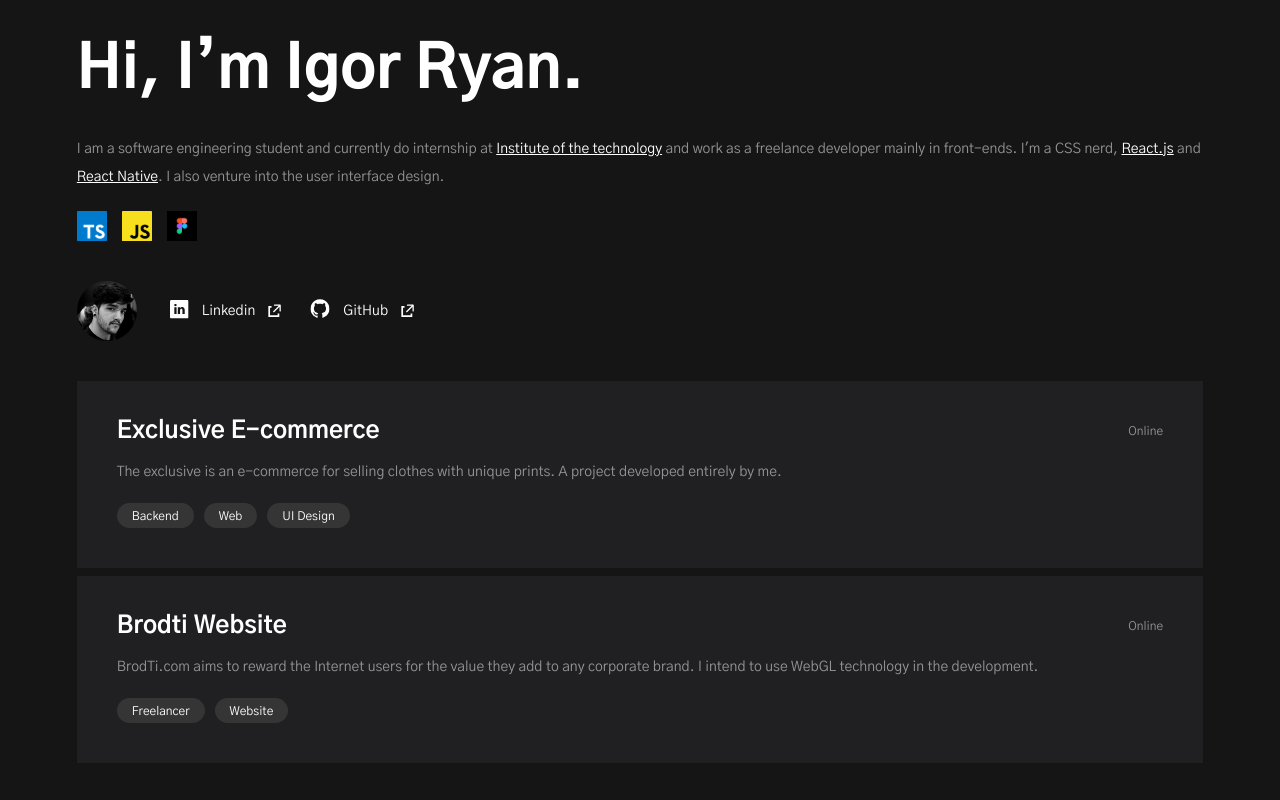
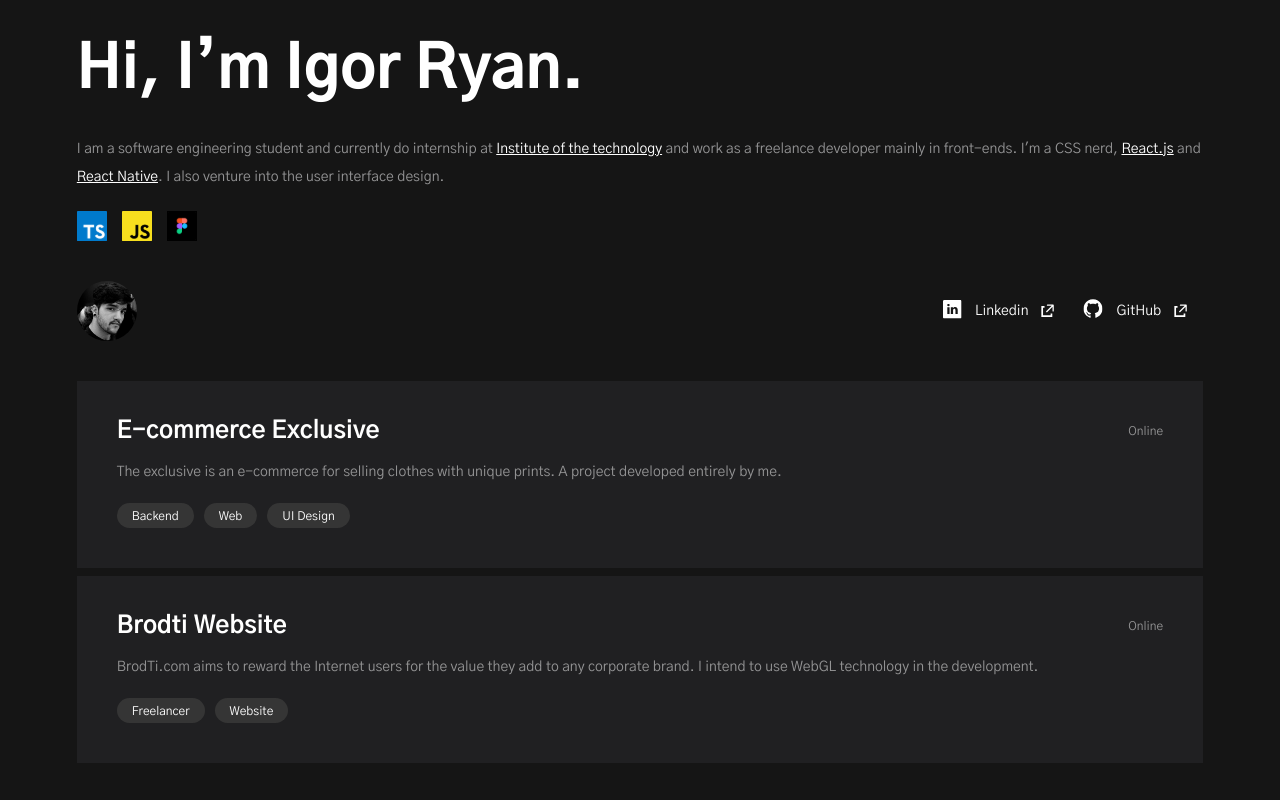
Before and after one commit to Igorryan/portfolio, a React (Create React App) app: page / in a window 1280 px wide. Shown: the top 800 px of the page. Built offline with nearby package versions, Linux system fonts and the light colour scheme.

Commit message:
header fixed on scroll

```diff
--- a/package.json
+++ b/package.json
@@ -12,6 +12,7 @@
     "@types/react-dom": "^16.9.0",
     "emotion": "^10.0.27",
     "framer-motion": "^2.3.0",
+    "jquery": "^3.5.1",
     "react": "^16.13.1",
     "react-dom": "^16.13.1",
     "react-scripts": "3.4.1",
@@ -19,7 +20,9 @@
     "typescript": "~3.7.2"
   },
   "devDependencies": {
+    "@types/jquery": "^3.5.1",
     "@types/react-router-dom": "^5.1.5",
+    "@types/react-scroll": "^1.5.5",
     "@types/styled-components": "^5.1.2",
     "@typescript-eslint/eslint-plugin": "^2.28.0",
     "@typescript-eslint/parser": "^2.28.0",
--- a/public/index.html
+++ b/public/index.html
@@ -20,7 +20,6 @@
 <body>
   <div id="root">
   </div>
-
 </body>
 
 </html>
--- a/src/components/Projectsmax/index.tsx
+++ b/src/components/Projectsmax/index.tsx
@@ -13,7 +13,7 @@ interface IProject {
 const projects: IProject[] = [
   {
     id: 1,
-    title: 'Exclusive E-commerce',
+    title: 'E-commerce Exclusive',
     description: 'The exclusive is an e-commerce for selling clothes with unique prints. A project developed entirely by me.',
     tags: [
       'Backend', 'Web', 'UI Design'
--- a/src/components/Sidebar/index.tsx
+++ b/src/components/Sidebar/index.tsx
@@ -1,4 +1,4 @@
-import React from 'react';
+import React, { useEffect, useCallback, useState, useRef } from 'react';
 
 import { Container, InfoContainer, Title, Description, SkillsContainer, ContactContainer, Contact } from './styles';
 
@@ -13,6 +13,27 @@ import AccessIcon from "../../assets/icons/access.svg"
 import ProfileAvatar from '../../assets/profile.jpeg';
 
 const Sidebar: React.FC = () => {
+
+  const contactContainerRef = useRef<HTMLDivElement>(null);
+  const [contactPositionScroll, setContactPositionScroll] = useState<boolean>();
+
+  useEffect(() => {
+    window.addEventListener('scroll', verifyScroll)
+  })
+
+
+  const verifyScroll = useCallback(() => {
+    if (contactContainerRef.current?.offsetTop && window.scrollY >= contactContainerRef.current?.offsetTop) {
+      if (!contactPositionScroll) {
+        contactContainerRef.current?.classList.add('headerFixed')
+        setContactPositionScroll(true)
+      };
+    } else if(window.scrollY <= 333 && !contactPositionScroll){
+      contactContainerRef.current?.classList.remove('headerFixed')
+      setContactPositionScroll(false);
+    }
+  }, [contactPositionScroll])
+
   return (
     <Container>
 
@@ -31,10 +52,9 @@ const Sidebar: React.FC = () => {
           <img className="iconBorder" src={FigmaIcon} alt="Figma"></img>
         </SkillsContainer>
       </InfoContainer>
-
-      <ContactContainer>
+      <ContactContainer ref={contactContainerRef}>
         <img id="profileAvatar" src={ProfileAvatar} alt="" />
-
+        <div>
           <Contact>
             <a href="https://www.linkedin.com/in/igorryan/" rel="noopener noreferrer" target="_blank">
               <img src={LinkedinIcon} alt="GitHub Icon" />
@@ -49,8 +69,8 @@ const Sidebar: React.FC = () => {
               <img src={AccessIcon} alt="" />
             </a>
           </Contact>
+        </div>
       </ContactContainer>
-
     </Container>
   )
 }
--- a/src/components/Sidebar/styles.ts
+++ b/src/components/Sidebar/styles.ts
@@ -12,7 +12,6 @@ export const Container = styled.aside`
     position: relative;
     width: 100%;
   }
-
 `;
 
 export const InfoContainer = styled.div``
@@ -69,6 +68,17 @@ export const ContactContainer = styled.div`
   align-items: center;
   position: absolute;
   bottom: 100px;
+  transition: 0.4s;
+
+  background: #151515;
+
+  div {
+    display: flex;
+
+    @media only screen and (max-width: 390px){
+      display: block;
+    }
+  }
 
   img#profileAvatar {
     width: 60px;
@@ -82,6 +92,7 @@ export const ContactContainer = styled.div`
   position: relative;
   bottom: 0;
   margin: 20px 0 40px;
+  justify-content: space-between;
   }
 `
 export const Contact = styled.footer`
@@ -95,6 +106,10 @@ export const Contact = styled.footer`
     display: flex;
     align-items: center;
 
+    @media only screen and (max-width: 390px){
+      margin: 8px 0;
+    }
+
     img {
       margin: 0 13px;
       margin-top: -4px;
--- a/src/styles/global.ts
+++ b/src/styles/global.ts
@@ -23,4 +23,16 @@ body, input, button{
 h1, h2, h3, h4, h5, h6 {
   font-weight: 500;
 }
+
+.headerFixed {
+  position: fixed;
+  z-index: 1;
+  top: 0;
+  width: 100%;
+  height: 100px;
+  margin: 0;
+  left: 0;
+  padding: 0 20px;
+
+}
 `;
```
Also changed, not shown: 1 other file (tests, documents, lock files or other folders). Lines whose indentation alone changed are shown as unchanged.
